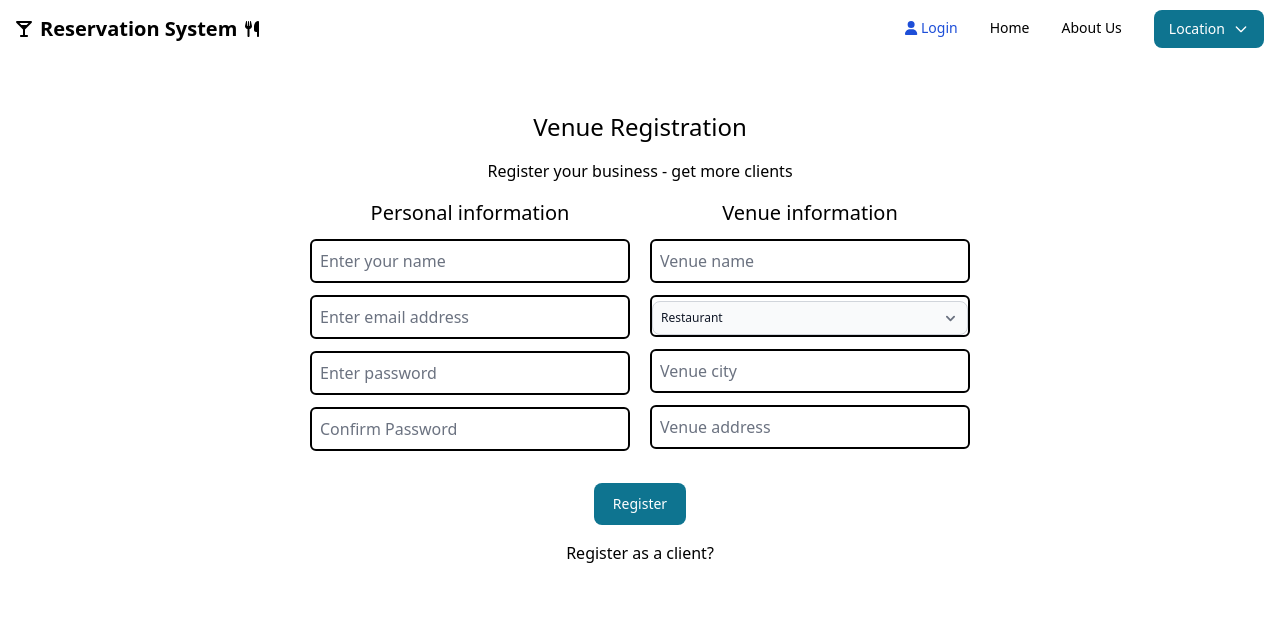
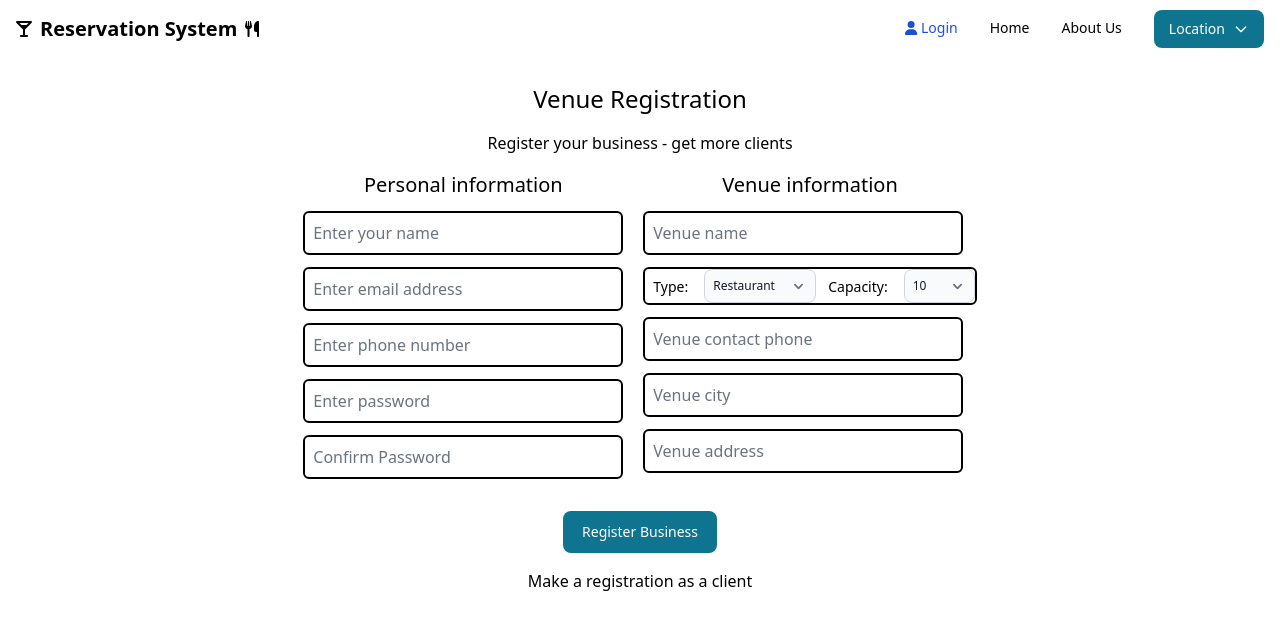
Before and after one commit to atanasivanovv/reservations-system, a React (Create React App) app in the folder client/: page /business-register in a window 1280 px wide. Shown: the top 630 px of the page. Built offline with nearby package versions, Linux system fonts and the light colour scheme.

Commit message:
feat(client): finish business registration workflow and form

```diff
--- a/client/src/App.js
+++ b/client/src/App.js
@@ -20,7 +20,7 @@ function App() {
 
 	return (
 		<>
-			<NavigationBar />
+			<NavigationBar userLogged={userLogged} />
 
 			<UserContext.Provider value={{ userLogged, setUserLogged }}>
 				<Routes>
--- a/client/src/pages/business/BusinessRegistration.js
+++ b/client/src/pages/business/BusinessRegistration.js
@@ -1,14 +1,16 @@
 import React, { useState } from 'react';
 import { ButtonGroup, Heading, VStack } from '@chakra-ui/react';
-import { Button } from 'flowbite-react';
+import { Button, Spinner } from 'flowbite-react';
 import { Form, Formik } from 'formik';
 import { Link } from 'react-router-dom';
 import * as Yup from 'yup';
 import axios from 'axios';
+import { range } from 'lodash';
 
 import TextField from '../../components/TextField';
 import FormSelect from '../../components/FormSelect';
 import SuccessToast from '../../components/SuccessToast';
+import GooglePay from '../payment/GooglePay';
 
 const VenueTypes = {
 	RESTAURANT: 'Restaurant',
@@ -20,8 +22,11 @@ const initialValues = {
 	name: '',
 	email: '',
 	password: '',
+	phone: '',
 	confirmPassword: '',
 	venueName: '',
+	venuePhone: '',
+	capacity: 1,
 	type: VenueTypes.RESTAURANT,
 	city: '',
 	address: '',
@@ -33,6 +38,9 @@ const validationSchema = Yup.object({
 		.min(6, 'Username too short!')
 		.max(28, 'Username too long!'),
 	email: Yup.string().required('Email required!'),
+	phone: Yup.string()
+		.required('Phone required!')
+		.max(12, 'Phone too long!'),
 	password: Yup.string()
 		.required('Password required!')
 		.min(6, 'Password too short!')
@@ -42,29 +50,36 @@ const validationSchema = Yup.object({
 		.min(6, 'Password too short!')
 		.max(28, 'Password too long!'),
 	venueName: Yup.string().required('Venue name required!'),
+	venuePhone: Yup.string()
+		.required('Phone required!')
+		.max(12, 'Phone too long!'),
+	capacity: Yup.number().required('Capacity required!'),
 	type: Yup.string().required('Venue type required!'),
 	city: Yup.string().required('Venue city required!'),
 	address: Yup.string().required('Venue address required!'),
 });
 
 function BusinessRegistration(props) {
-	const [success, setSuccess] = useState(null);
+	const [registrationSuccess, setRegistrationSuccess] =
+		useState(null);
 	const [error, setError] = useState(null);
+	const [processingPayment, setProcessingPayment] = useState(false);
 
 	const handleSubmit = async (values) => {
 		console.log(values);
 		const { confirmPassword, ...data } = values;
 
 		const response = await axios
-			.post('http://localhost:3000/register', data)
+			.post('http://localhost:3000/business-register', data)
 			.catch((err) => {
 				if (err && err.response) setError(err.response.data.message);
-				setSuccess(null);
+				setRegistrationSuccess(null);
 			});
 
 		if (response && response.data) {
 			setError(null);
-			setSuccess(response.data.message);
+			setRegistrationSuccess(response.data);
+			console.log(registrationSuccess);
 		}
 	};
 
@@ -82,9 +97,25 @@ function BusinessRegistration(props) {
 				h='70vh'
 				spacing='1rem'
 			>
-				{!error && success && <SuccessToast msg={success} />}
+				{processingPayment ? (
+					<>
+						<Heading className='text-2xl'>
+							Your payment is being processed...
+						</Heading>
+						<Spinner
+							aria-label='Extra large spinner example'
+							size='xl'
+						/>
+					</>
+				) : (
+					<>
+						{!error && registrationSuccess && (
+							<SuccessToast msg={registrationSuccess} />
+						)}
 						<Heading className='text-2xl'>Venue Registration</Heading>
-				<Heading>Register your business - get more clients</Heading>
+						<Heading>
+							Register your business - get more clients
+						</Heading>
 
 						<div className='flex'>
 							<div className='space-y-3'>
@@ -102,6 +133,14 @@ function BusinessRegistration(props) {
 								<TextField
 									name='email'
 									placeholder='Enter email address'
+									autoComplete='off'
+									label=''
+									className='w-80 border-2 p-2 border-black rounded-md'
+								/>
+
+								<TextField
+									name='phone'
+									placeholder='Enter phone number'
 									autoComplete='off'
 									label=''
 									className='w-80 border-2 p-2 border-black rounded-md'
@@ -127,7 +166,9 @@ function BusinessRegistration(props) {
 							</div>
 
 							<div className='space-y-3 ml-5'>
-						<h1 className='text-xl text-center'>Venue information</h1>
+								<h1 className='text-xl text-center'>
+									Venue information
+								</h1>
 								<TextField
 									name='venueName'
 									placeholder='Venue name'
@@ -136,7 +177,8 @@ function BusinessRegistration(props) {
 									className='w-80 border-2 p-2 border-black rounded-md'
 								/>
 
-						<div className='border-2 border-black rounded-md'>
+								<div className='flex border-2 space-x-1 border-black rounded-md'>
+									<p className='text-sm mt-2 px-2'>Type:</p>
 									<FormSelect
 										name='type'
 										type='text'
@@ -148,7 +190,28 @@ function BusinessRegistration(props) {
 										<option>{VenueTypes.BAR}</option>
 										<option>{VenueTypes.CLUB}</option>
 									</FormSelect>
+
+									<p className='text-sm mt-2 px-2'>Capacity:</p>
+									<FormSelect
+										name='capacity'
+										type='text'
+										placeholder='Capacity'
+										label=''
+										required
+									>
+										{range(10, 210, 10).map((i) => (
+											<option key={`key-${i}`}>{i}</option>
+										))}
+									</FormSelect>
 								</div>
+
+								<TextField
+									name='venuePhone'
+									placeholder='Venue contact phone'
+									autoComplete='off'
+									label=''
+									className='w-80 border-2 p-2 border-black rounded-md'
+								/>
 
 								<TextField
 									name='city'
@@ -169,10 +232,27 @@ function BusinessRegistration(props) {
 						</div>
 
 						<ButtonGroup pt='1rem'>
-					<Button type='submit'>Register</Button>
+							<Button type='submit'>Register Business</Button>
 						</ButtonGroup>
 
-				<Link to={'/register'}>Register as a client?</Link>
+						<Link to={'/register'}>
+							Make a registration as a client
+						</Link>
+
+						{registrationSuccess && (
+							<>
+								<p className='text-xl'>
+									You have registered your business profile. In order
+									for us to list your venue, you need create a payment
+									profile through GPay.{' '}
+								</p>
+								<GooglePay
+									setProcessingPayment={setProcessingPayment}
+								/>
+							</>
+						)}
+					</>
+				)}
 			</VStack>
 		</Formik>
 	);
--- a/client/src/pages/navbar/NavigationBar.js
+++ b/client/src/pages/navbar/NavigationBar.js
@@ -41,7 +41,7 @@ function NavigationBar({ userLogged }) {
 					<Link to='/'>Home</Link>
 				</div>
 				<div className='mt-2'>
-					<Link to='/about-us'>About Us</Link>
+					<Link to='/'>About Us</Link>
 				</div>
 				<LocationDropdown />
 			</Navbar.Collapse>
--- a/client/src/pages/payment/GooglePay.js
+++ b/client/src/pages/payment/GooglePay.js
@@ -1,8 +1,19 @@
 import React from 'react';
+import { useNavigate } from 'react-router-dom';
 import PropTypes from 'prop-types';
 import GooglePayButton from '@google-pay/button-react';
 
-function GooglePay(props) {
+function GooglePay({ setProcessingPayment }) {
+	const navigate = useNavigate();
+
+	const handlePaymentResolved = () => {
+		setProcessingPayment(true);
+		setTimeout(() => {
+			setProcessingPayment(false);
+			navigate('/');
+		}, 1000);
+	};
+
 	return (
 		<GooglePayButton
 			environment='TEST'
@@ -53,6 +64,7 @@ function GooglePay(props) {
 				console.log('On Payment Data Changed', paymentData);
 				return {};
 			}}
+			onCancel={handlePaymentResolved}
 			existingPaymentMethodRequired='false'
 			buttonColor='black'
 			buttonType='Buy'
@@ -60,6 +72,8 @@ function GooglePay(props) {
 	);
 }
 
-GooglePay.propTypes = {};
+GooglePay.propTypes = {
+	setProcessingPayment: PropTypes.func.isRequired,
+};
 
 export default GooglePay;
```
Lines whose indentation alone changed are shown as unchanged.
